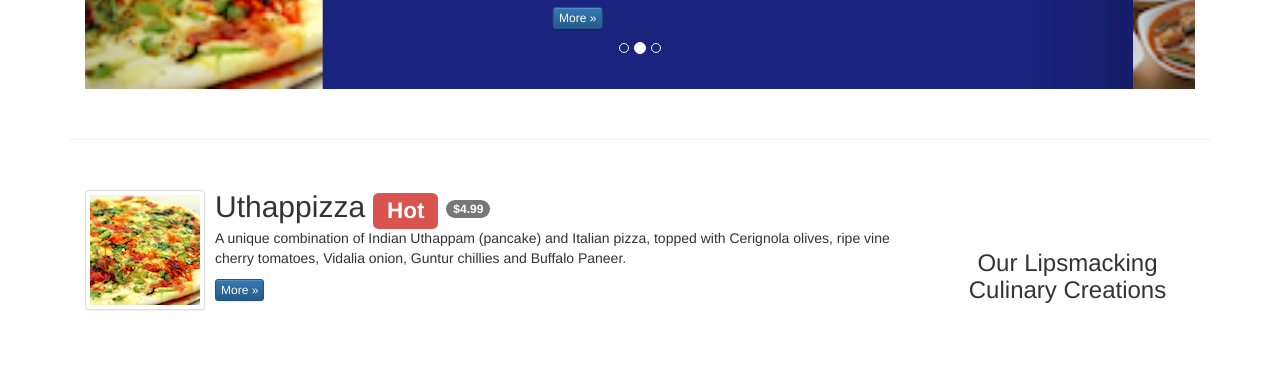
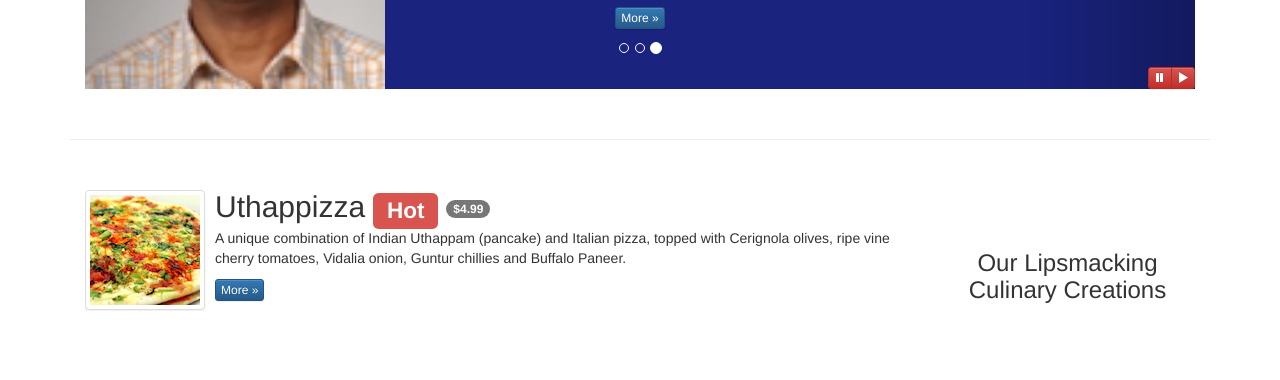
Before and after one commit to frarno/bootstrap-coursera, a plain HTML site: page conFusion/index.html in a window 1280 px wide. Shown: the part 720-1100 px from the top of the page. Drawn offline with nearby package versions, Linux system fonts and the light colour scheme.

Commit message:
add carousel buttons with associated js script

```diff
--- a/conFusion/css/mystyles.css
+++ b/conFusion/css/mystyles.css
@@ -85,3 +85,9 @@ body{
     left: 0;
     min-height: 300px;
 }
+
+#carouselButtons {
+    right:0px;
+    position: absolute;
+    bottom: 0px;
+}
--- a/conFusion/index.html
+++ b/conFusion/index.html
@@ -95,7 +95,7 @@
 
     <div class="modal fade" id="reserveTableModal" role="dialog">
         <div class="modal-dialog">
-        <div class="modal-content" style="color:black">
+        <div class="modal-content">
           <div class="modal-header">
             <button type="button" class="close" data-dismiss="modal" aria-label="Close"><span aria-hidden="true">&times;</span></button>
             <h4 class="modal-title">Reserve a table</h4>
@@ -254,7 +254,14 @@
                     <span class="glyphicon glyphicon-chevron-right" aria-hidden="true"></span>
                     <span class="sr-only">Next</span>
                 </a>
-
+                <div class="btn-group" id="carouselButtons">
+                    <button class="btn btn-danger btn-xs" id="carousel-pause">
+                	    <span class="glyphicon glyphicon-pause" aria-hidden="true"></span>
+                    </button>
+                    <button class="btn btn-danger btn-xs" id="carousel-play">
+                	    <span class="glyphicon glyphicon-play" aria-hidden="true"></span>
+                    </button>
+                </div>
             </div>
             </div>
        </div>
@@ -378,7 +385,17 @@
     <script src="https://ajax.googleapis.com/ajax/libs/jquery/1.11.3/jquery.min.js"></script>
     <!-- Include all compiled plugins (below), or include individual files as needed -->
     <script src="js/bootstrap.min.js"></script>
-
+    <script>
+        $(document).ready(function(){
+            $("#mycarousel").carousel( { interval: 2000 } );
+                          $("#carousel-pause").click(function(){
+                $("#mycarousel").carousel('pause');
+            });
+                        $("#carousel-play").click(function(){
+                $("#mycarousel").carousel('cycle');
+            });
+        });
+    </script>
 
 </body>
 
```
